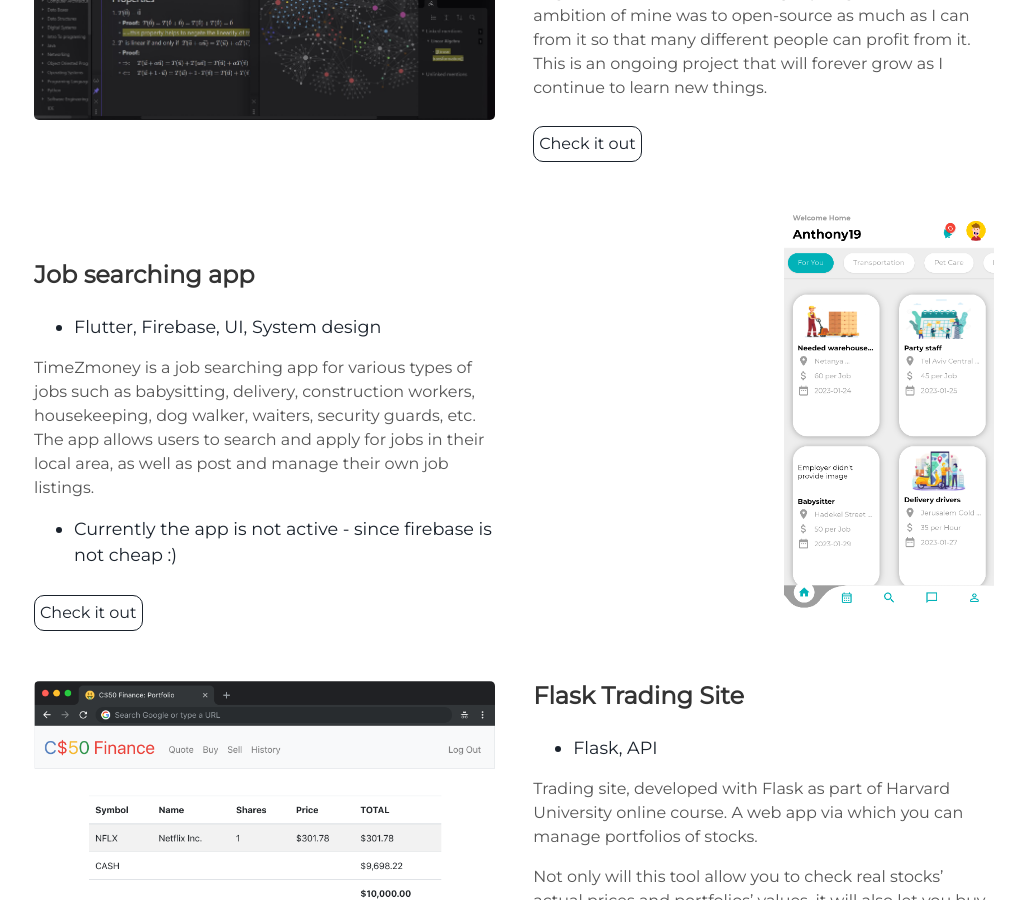
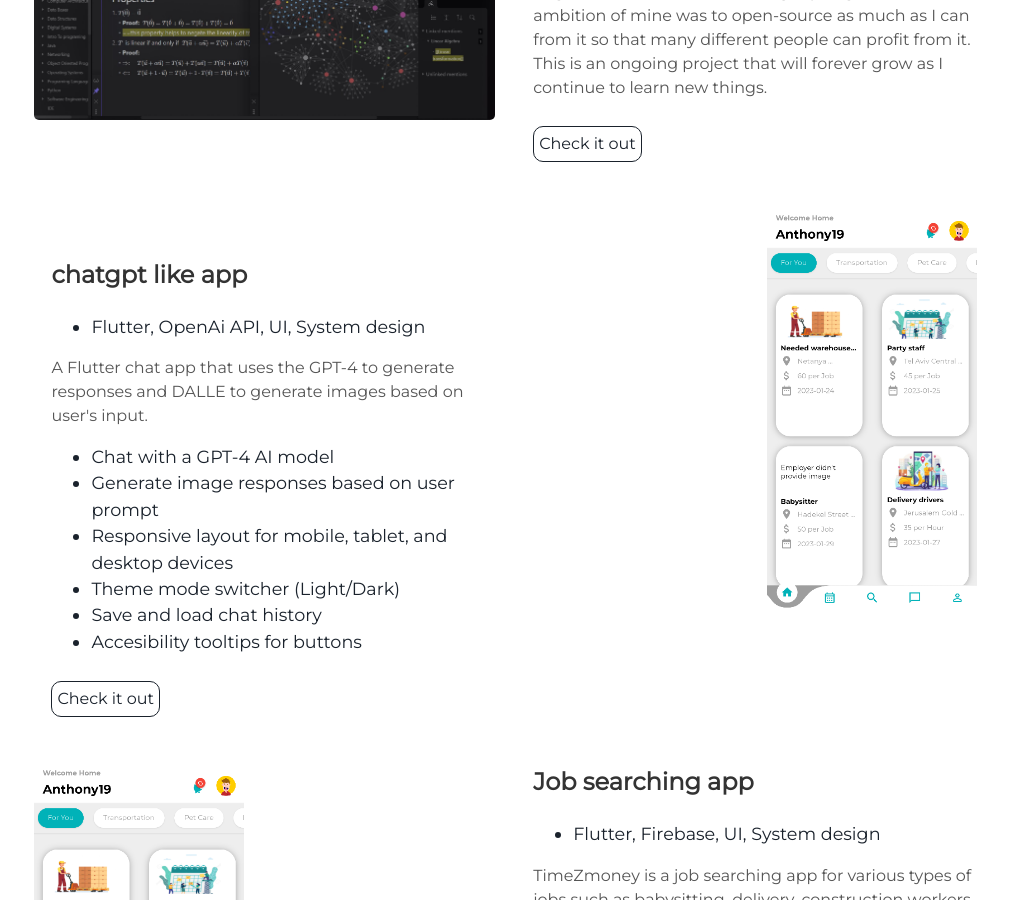
Before and after one commit to nerya0001/nerya0001.github.io, a Jekyll site: the page built from index.html, in a window 1280 px wide and 900 px high, scrolled down 2342 px. Shown: the whole window, without its empty margins (126-1151 px from the left). Built offline with Jekyll 4.4.1, drawn with Linux system fonts in a browser that asks for light colours.

Commit message:
added gpt project

```diff
--- a/_includes/projects.html
+++ b/_includes/projects.html
@@ -40,12 +40,34 @@
   </div>
 </div>
 
+<div class="user-projects">
+  <div class="images-right">
+    <img alt="flutter App1" src="{{ "/assets/img/timezmoney.png" | prepend: site.baseurl }}" style="max-height: 400px;" />
+  </div>
+  <div class="contents">
+    <h3> chatgpt like app </h3>
+    <ul>
+      <li> Flutter, OpenAi API, UI, System design</li>
+    </ul>
+    <p> A Flutter chat app that uses the GPT-4 to generate responses and DALLE to generate images based on user's input.
+      <ul>
+        <li> Chat with a GPT-4 AI model </li>
+        <li> Generate image responses based on user prompt</li>
+        <li> Responsive layout for mobile, tablet, and desktop devices</li>
+        <li> Theme mode switcher (Light/Dark)</li>
+        <li> Save and load chat history</li>
+        <li> Accesibility tooltips for buttons</li>
+      </ul>
+    </p>
+    <a class="project-link" href="https://github.com/neryabigon/gpt-app" target="_blank">Check it out</a>
+  </div>
+</div>
 
 <div class="user-projects">
-  <div class="images-right">
-    <img alt="flutter App" src="{{ "/assets/img/timezmoney.png" | prepend: site.baseurl }}" style="max-height: 400px;" />
+  <div class="images-left">
+    <img alt="flutter App2" src="{{ "/assets/img/timezmoney.png" | prepend: site.baseurl }}" style="max-height: 400px;" />
   </div>
-  <div class="contents">
+  <div class="contents-right">
     <h3> Job searching app </h3>
     <ul>
       <li> Flutter, Firebase, UI, System design</li>
@@ -60,10 +82,10 @@
 </div>
 
 <div class="user-projects">
-  <div class="images-left">
+  <div class="images-right">
     <img alt="trading" src="{{ "/assets/img/tradingSite.jpg" | prepend: site.baseurl }}" />
   </div>
-  <div class="contents-right">
+  <div class="contents">
     <h3> Flask Trading Site </h3>
     <ul>
       <li> Flask, API </li>
@@ -76,10 +98,10 @@
 
 
 <div class="user-projects">
-  <div class="images-right">
+  <div class="images-left">
     <img alt="chat" src="{{ "/assets/img/chatApp.jpg" | prepend: site.baseurl }}" />
   </div>
-  <div class="contents">
+  <div class="contents-right">
     <h3> RUDP Chat app </h3>
     <ul>
       <li> Networking, RDP, UI, System design</li>
@@ -97,10 +119,10 @@
 </div>
 
 <div class="user-projects">
-  <div class="images-left">
+  <div class="images-right">
     <img alt="graphs" src="{{ "/assets/img/graphs.jpg" | prepend: site.baseurl }}" />
   </div>
-  <div class="contents-right">
+  <div class="contents">
     <h3> Directed Graphs Algorithms </h3>
     <ul>
       <li> Algotithms, UI, Graphs</li>
```
